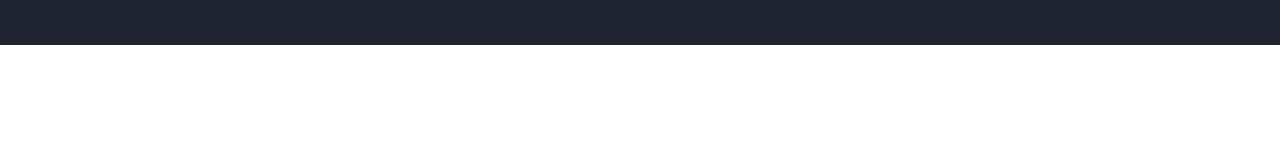
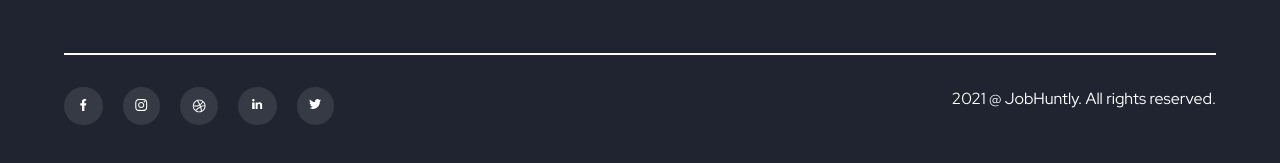
Before and after one commit to alif33/template.jobhunter, a website: page index.html in a window 1280 px wide. Shown: the part 2863-3026 px from the top of the page. Before the commit the page ends 2908 px from the top, so only its background shows below. Drawn offline with nearby package versions, Linux system fonts and the light colour scheme; files that its build step writes are made by us from their sources.

Commit message:
footer update

```diff
--- a/index.html
+++ b/index.html
@@ -6,6 +6,7 @@
     <title>Job Hunter | Home</title>
     <link rel="stylesheet" href="/assets/css/style.css" />
   </head>
+
   <body>
     <!-- Header -->
     <header class="bg-primary relative h-[880px]">
@@ -922,6 +923,52 @@
           </div>
         </div>
         <!-- footer bottom -->
+        <div
+          class="mt-14 pt-8 border-t-2 border-white flex flex-row justify-between"
+        >
+          <div class="flex flex-row gap-5">
+            <a href="" class="py-3 px-4 bg-[#363A45] rounded-full">
+              <img
+                src="/assets/images/icons/facebook.svg"
+                alt="facebook"
+                class=""
+              />
+            </a>
+            <a href="" class="p-3 bg-[#363A45] rounded-full">
+              <img
+                src="/assets/images/icons/Instagram.svg"
+                alt="facebook"
+                class=""
+              />
+            </a>
+            <a href="" class="p-3 bg-[#363A45] rounded-full">
+              <img
+                src="/assets/images/icons/drable.svg"
+                alt="facebook"
+                class=""
+              />
+            </a>
+            <a href="" class="p-3 px-[14px] bg-[#363A45] rounded-full">
+              <img
+                src="/assets/images/icons/LinkedIn.svg"
+                alt="facebook"
+                class=""
+              />
+            </a>
+            <a href="" class="p-3 bg-[#363A45] rounded-full">
+              <img
+                src="/assets/images/icons/Twitter.svg"
+                alt="facebook"
+                class=""
+              />
+            </a>
+          </div>
+          <p
+            class="text-white font-red-hat-display font-normal text-base leading-6"
+          >
+            2021 @ JobHuntly. All rights reserved.
+          </p>
+        </div>
       </div>
     </footer>
     <!-- End Footer -->
```
Also changed, not shown: assets/images/icons/drable.svg (renamed from assets/images/icons/ball.svg).
